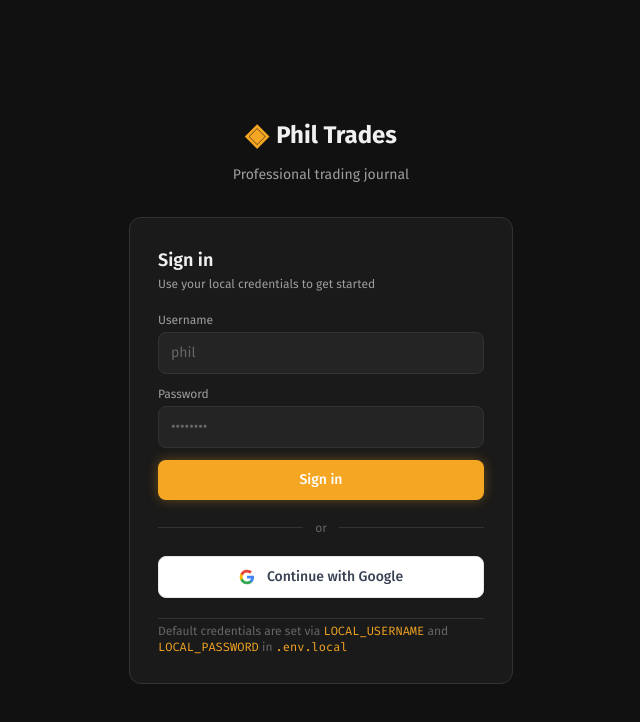
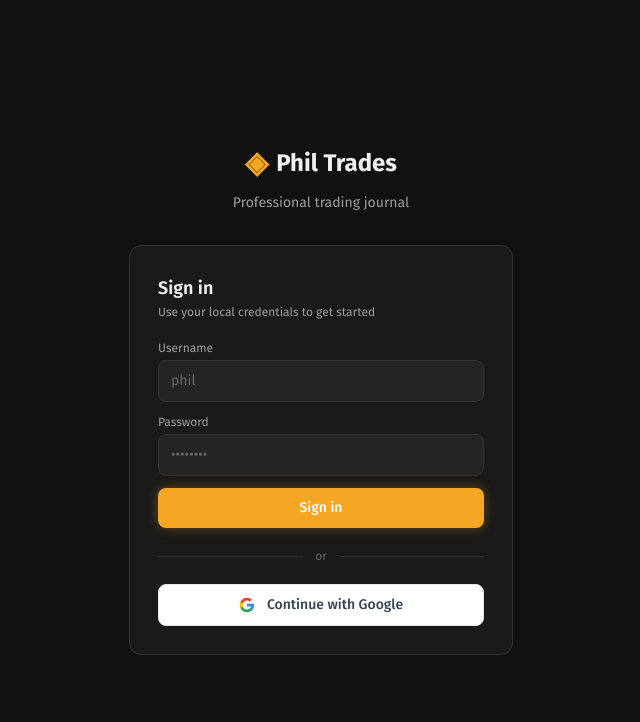
Before and after one commit to themannnphil/trading_journal, a Next.js app: page /login in a window 1280 px wide. Shown: the top 722 px of the page, without its empty margins (319-959 px from the left). Built offline with nearby package versions, Linux system fonts and the light colour scheme; no server answers.

Commit message:
Remove dev credentials hint from login page

```diff
--- a/app/login/page.tsx
+++ b/app/login/page.tsx
@@ -116,11 +116,6 @@
             Continue with Google
           </button>
 
-          <div className="pt-1 border-t border-[var(--border)]">
-            <p className="text-xs text-[var(--text-subtle)]">
-              Default credentials are set via <code className="text-gold">LOCAL_USERNAME</code> and <code className="text-gold">LOCAL_PASSWORD</code> in <code className="text-gold">.env.local</code>
-            </p>
-          </div>
         </div>
       </div>
     </div>
```
